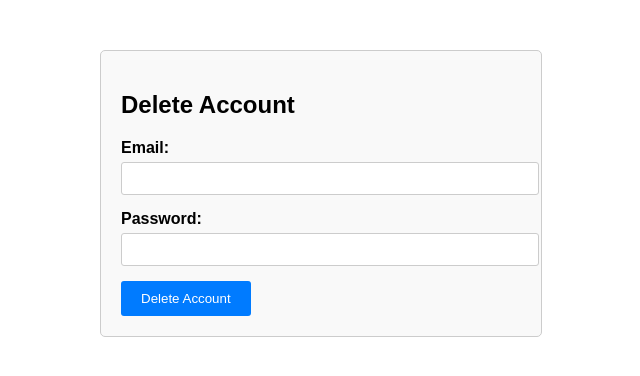
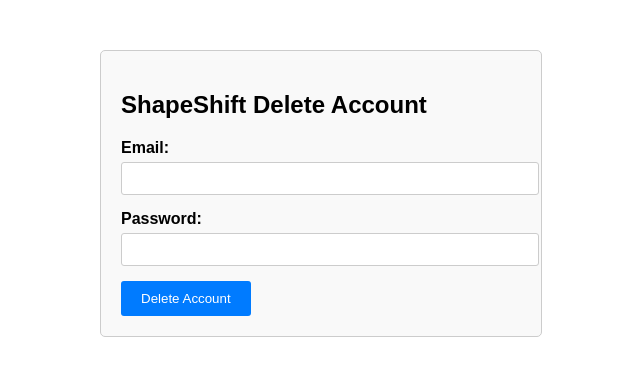
Before and after one commit to manu5h/ShapeShift-User-Account-delete, a plain HTML site: page index.html in a window 1280 px wide. Shown: the whole page, without its empty margins (319-959 px from the left). Drawn offline with Linux system fonts and the light colour scheme.

Commit message:
Update index.html

```diff
--- a/index.html
+++ b/index.html
@@ -3,7 +3,7 @@
 <head>
 <meta charset="UTF-8">
 <meta name="viewport" content="width=device-width, initial-scale=1.0">
-<title>Delete Account</title>
+<title>ShapeShift Delete Account</title>
 <style>
     body {
         font-family: Arial, sans-serif;
@@ -46,7 +46,7 @@
 </head>
 <body>
 <div class="container">
-    <h2>Delete Account</h2>
+    <h2>ShapeShift Delete Account</h2>
     <form id="deleteForm" action="http://shapeshift-env.eba-sjxcujsp.eu-north-1.elasticbeanstalk.com:8080/api/v1/user/deleteUserWeb" method="POST">
         <div class="form-group">
             <label for="email">Email:</label>
```
